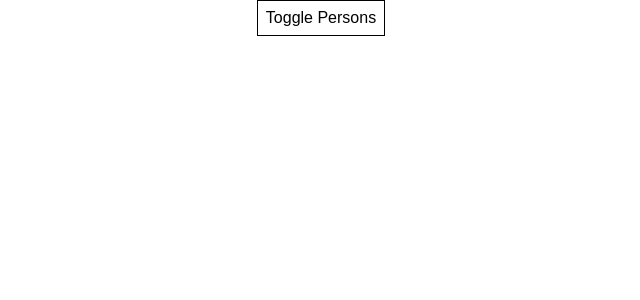
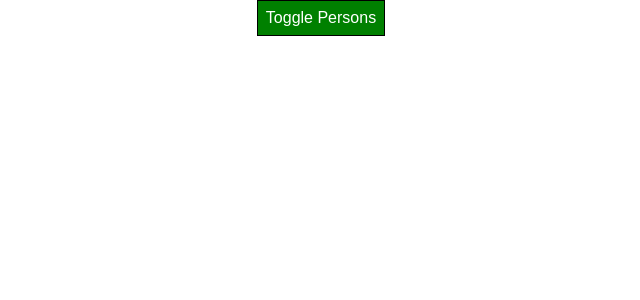
Before and after one commit to angulawk/React, a React (Create React App) app: page / in a window 1280 px wide. Shown: the top 300 px of the page, without its empty margins (319-959 px from the left). Built offline with nearby package versions, Linux system fonts and the light colour scheme.

Commit message:
Code fixes

```diff
--- a/src/App.js
+++ b/src/App.js
@@ -41,8 +41,9 @@ class App extends Component {
   }
 
   render() {
-    const switchName = {
-      backgroundColor: "white",
+    const switchNameStyle = {
+      backgroundColor: "green",
+      color: "white",
       font: "inherit",
       border: "1px solid black",
       padding: "8px"
@@ -56,13 +57,15 @@ class App extends Component {
         {this.state.persons.map((person, index) => {
           return <Person name={person.name} age={person.age} click={() => this.deletePerson(index)} key={person.id} onChange={(event) => this.handleChangeName(event, person.id)}/>
         })}
-      </div>
-    )}
+      </div>)
+
+      switchNameStyle.backgroundColor = "red"
+    }
 
     return (
       <div className="App">
         <button
-          style={switchName}
+          style={switchNameStyle}
           onClick={this.togglePersonsVisibility}>
           Toggle Persons
         </button>
```
